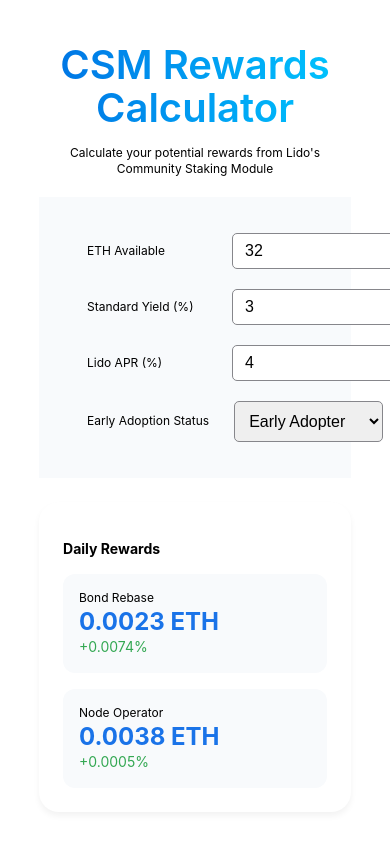
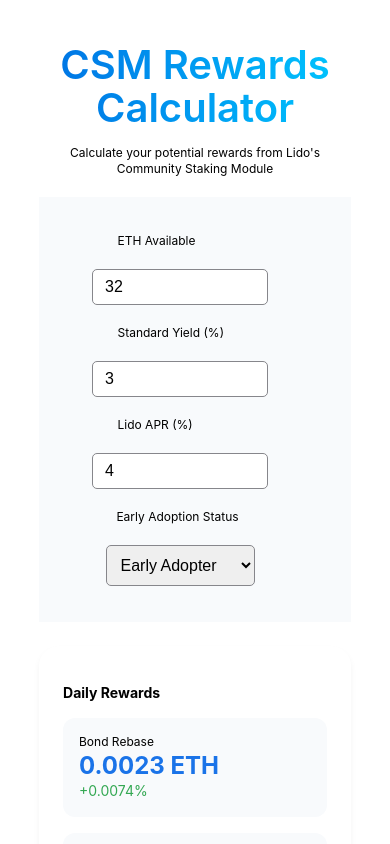
Before and after one commit to kayvee-x/lido-csm, a React (Create React App) app: page / in a window 390 px wide. Shown: the top 844 px of the page. Built offline with nearby package versions, Linux system fonts and the light colour scheme; no server answers.

Commit message:
group mobile style

```diff
--- a/src/app.css
+++ b/src/app.css
@@ -401,4 +401,11 @@
     .yield-chart-container {
       display: none;
     }
+    .input-group, .select-group {
+      display: flex;
+      gap: 20px;
+      margin: 20px 0;
+      flex-direction: column;
+
+    }
   }
```
